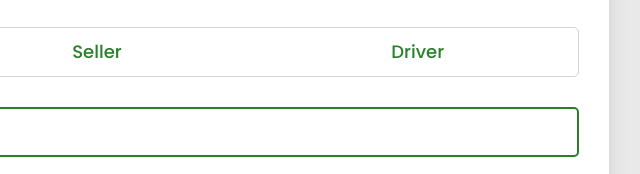
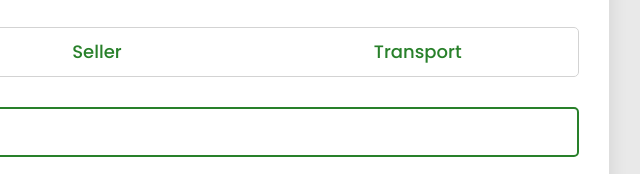
Before and after one commit to LesMiserables1/vruitzy, a plain HTML site: page frontend/PPL/signup.html in a window 1280 px wide. Shown: the part 163-337 px from the top of the page, 543-1183 px from the left. Drawn offline with Linux system fonts and the light colour scheme.

Commit message:
Update signup.html

```diff
--- a/frontend/PPL/signup.html
+++ b/frontend/PPL/signup.html
@@ -17,10 +17,10 @@
         <div class="slide-controls">
           <input type="radio" name="slide" id="buyer" checked>
           <input type="radio" name="slide" id="seller">
-          <input type="radio" name="slide" id="driver">
+          <input type="radio" name="slide" id="transport">
           <label for="buyer" class="slide buyer">Buyer</label>
           <label for="seller" class="slide seller">Seller</label>
-          <label for="driver" class="slide driver">Driver</label>
+          <label for="driver" class="slide driver">Transport</label>
           <div class="slider-tab">
 </div>
 </div>
```
